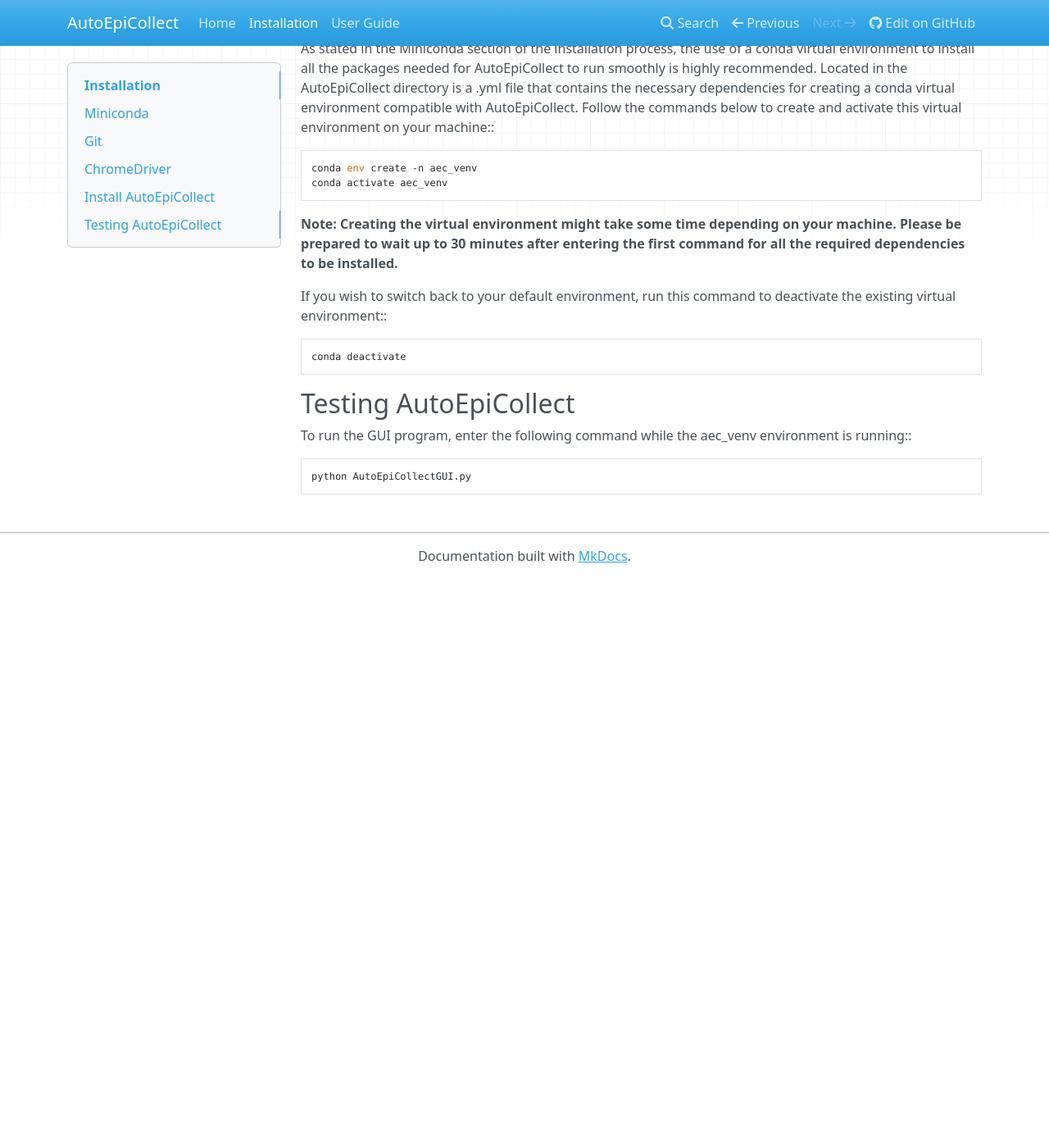
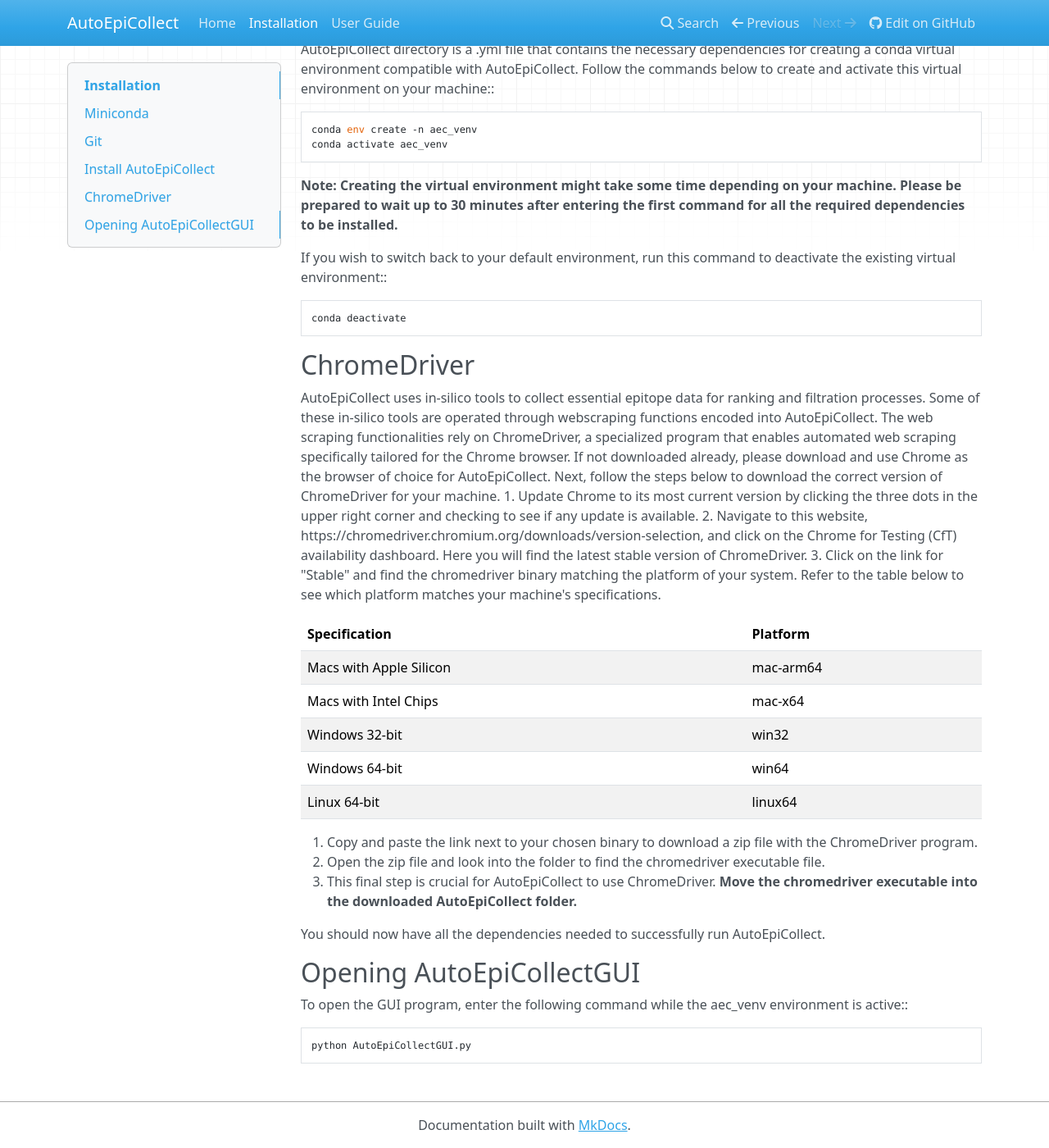
Before and after one commit to mvsamudrala/AutoEpiCollect, an MkDocs documentation site: the page built from docs/installation.md, in a window 1280 px wide and 1400 px high, scrolled down 2066 px. Shown: the whole window at 82% size. Built offline with MkDocs 1.6.1, drawn with Linux system fonts in a browser that asks for light colours; nearby versions of some CDN libraries; before the commit the page ends 2772 px from its top, so only the background shows below that.

Commit message:
Update docs

````diff
--- a/docs/installation.md
+++ b/docs/installation.md
@@ -98,8 +97,37 @@
 ```bash
 conda deactivate
 ```
-## Testing AutoEpiCollect
-To run the GUI program, enter the following command while the aec_venv environment is running::
+
+## ChromeDriver
+AutoEpiCollect uses in-silico tools to collect essential epitope data for ranking and filtration processes. Some of
+these in-silico tools are operated through webscraping functions encoded into AutoEpiCollect. The web scraping
+functionalities rely on ChromeDriver, a specialized program that enables automated web scraping specifically tailored
+for the Chrome browser. If not downloaded already, please download and use Chrome as the browser of choice for
+AutoEpiCollect. Next, follow the steps below to download the correct version of ChromeDriver for your machine.
+1. Update Chrome to its most current version by clicking the three dots in the upper right corner and checking to
+   see if any update is available.
+2. Navigate to this website, https://chromedriver.chromium.org/downloads/version-selection, and click on the Chrome
+   for Testing (CfT) availability dashboard. Here you will find the latest stable version of ChromeDriver.
+3. Click on the link for "Stable" and find the chromedriver binary matching the platform of your system. Refer to
+   the table below to see which platform matches your machine's specifications.
+
+| Specification | Platform |
+| ------------- | -------- |
+| Macs with Apple Silicon | mac-arm64 |
+| Macs with Intel Chips | mac-x64 |
+| Windows 32-bit | win32 |
+| Windows 64-bit | win64 |
+| Linux 64-bit | linux64 |
+
+4. Copy and paste the link next to your chosen binary to download a zip file with the ChromeDriver program.
+5. Open the zip file and look into the folder to find the chromedriver executable file.
+6. This final step is crucial for AutoEpiCollect to use ChromeDriver. **Move the chromedriver executable
+   into the downloaded AutoEpiCollect folder.**
+
+You should now have all the dependencies needed to successfully run AutoEpiCollect.
+
+## Opening AutoEpiCollectGUI
+To open the GUI program, enter the following command while the aec_venv environment is active::
 ```bash
 python AutoEpiCollectGUI.py
 ```
````
Also changed, not shown: other parts of docs/installation.md (+0 -1 lines).
